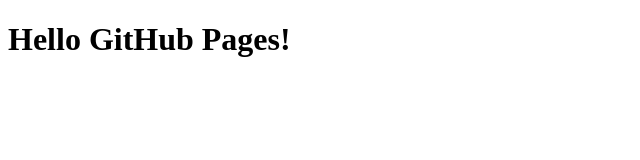
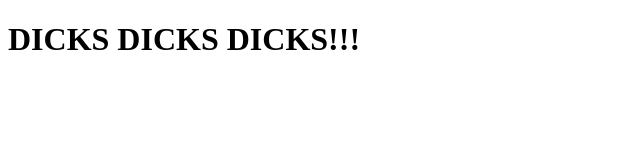
Before and after one commit to devonhong/devonhong.github.io, a plain HTML site: page index.html in a window 1280 px wide. Shown: the whole page, without its empty margins (0-640 px from the left). Drawn offline with Linux system fonts and the light colour scheme.

Commit message:
Added Dicks.

```diff
--- a/index.html
+++ b/index.html
@@ -5,6 +5,6 @@
   <title>GitHub Pages Test</title>
 </head>
 <body>
-  <h1>Hello GitHub Pages!</h1>
+  <h1>DICKS DICKS DICKS!!!</h1>
 </body>
 </html>
```
